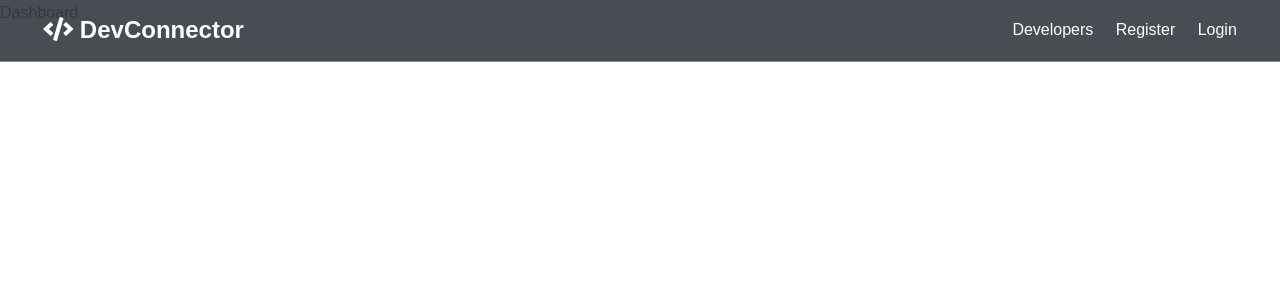
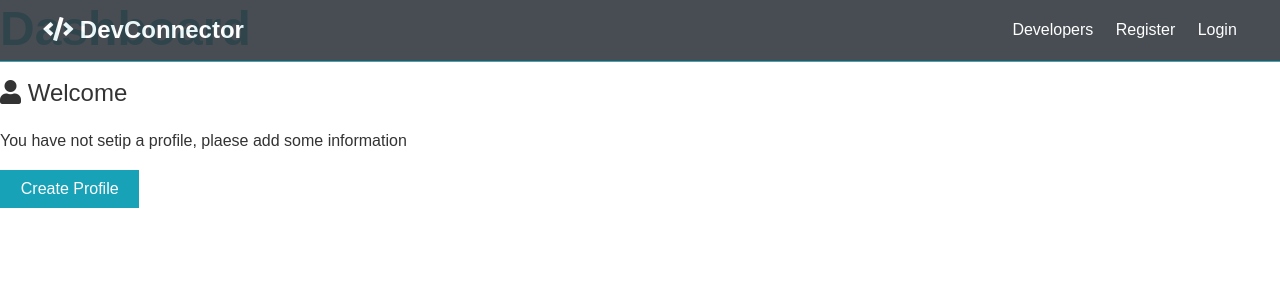
Before and after one commit to hanane54/MERN-STACK-social-network, a React (Create React App) app in the folder client/: page /dashboard in a window 1280 px wide. Shown: the top 300 px of the page. Built offline with nearby package versions, Linux system fonts and the light colour scheme; no server answers.

Commit message:
Started: the createProfile component

```diff
--- a/client/src/actions/auth.js
+++ b/client/src/actions/auth.js
@@ -8,6 +8,7 @@ import {
   LOGIN_SUCCESS,
   LOGIN_FAIL,
   LOGOUT,
+  CLEAR_PROFILE,
 } from "./types";
 import setAuthToken from "../utils/setAuthToken";
 
@@ -96,8 +97,8 @@ export const login = (email, password) => async (dispatch) => {
   }
 };
 
-
 // Logout / Clear Profile
-export const logout = () => dispatch => {
-    dispatch({type: LOGOUT});
-}
+export const logout = () => (dispatch) => {
+  dispatch({ type: CLEAR_PROFILE });
+  dispatch({ type: LOGOUT });
+};
--- a/client/src/components/dashboard/Dashboard.js
+++ b/client/src/components/dashboard/Dashboard.js
@@ -1,17 +1,38 @@
-import React, { useEffect } from "react";
+import React, { Fragment, useEffect } from "react";
+import { Link } from "react-router-dom";
 import PropTypes from "prop-types";
 import { connect } from "react-redux";
+import Spinner from "../layouts/Spinner";
 import { getCurrentProfile } from "../../actions/profile";
 
-export const Dashboard = ({ getCurrentProfile, auth, profile }) => {
+export const Dashboard = ({
+  getCurrentProfile,
+  auth: { user },
+  profile: { profile, loading },
+}) => {
   useEffect(() => {
     getCurrentProfile();
   }, []);
 
-  return (
-    <div>
-      Dashboard
-    </div>
+  return loading && profile === null ? (
+    <Spinner />
+  ) : (
+    <Fragment>
+      <h1 className="large text-primary"> Dashboard </h1>
+      <p className="lead">
+        <i className="fas fa-user"></i> Welcome {user && user.name}
+      </p>
+      {profile !== null ? (
+        <Fragment>Has</Fragment>
+      ) : (
+        <Fragment>
+          <p>You have not setip a profile, plaese add some information</p>
+          <Link to="/create-profile" className="btn btn-primary my-1" >
+            Create Profile
+          </Link>
+        </Fragment>
+      )}
+    </Fragment>
   );
 };
 
--- a/client/src/components/layouts/Landing.js
+++ b/client/src/components/layouts/Landing.js
@@ -1,7 +1,14 @@
 import React from "react";
-import {Link} from 'react-router-dom';
+import {Link, Navigate} from 'react-router-dom';
+import { connect } from "react-redux";
+import PropTypes from 'prop-types';
 
-export const Landing = () => {
+export const Landing = ({ isAuthenticated }) => {
+
+  if(isAuthenticated){
+    return <Navigate to='/dashboard'/>
+  }
+
   return (
     <section className="landing">
       <div className="dark-overlay">
@@ -25,4 +32,12 @@ export const Landing = () => {
   );
 };
 
-export default Landing;
+Landing.propTypes = {
+  isAuthenticated: PropTypes.bool
+}
+
+const mapStateToProps = state => ({
+  isAuthenticated: state.auth.isAuthenticated
+})
+
+export default connect(mapStateToProps)(Landing);
--- a/client/src/components/layouts/Navbar.js
+++ b/client/src/components/layouts/Navbar.js
@@ -8,6 +8,12 @@ import { logout } from "../../actions/auth";
 export const Navbar = ({ auth: { isAuthenticated, loading }, logout }) => {
   const authLinks = (
     <ul>
+      <li>
+        <Link to="/dashboard">
+          <i className="fas fa-user"></i>
+          <span>Dashboard</span>
+        </Link>
+      </li>
       <li>
         <a onClick={logout} href="#!">
           <i className="fas fa-sign-out-alt"></i>
@@ -38,7 +44,9 @@ export const Navbar = ({ auth: { isAuthenticated, loading }, logout }) => {
           <i className="fas fa-code"></i> DevConnector
         </Link>
       </h1>
-      { !loading && (<Fragment>{isAuthenticated? authLinks : guestLinks}</Fragment>)}
+      {!loading && (
+        <Fragment>{isAuthenticated ? authLinks : guestLinks}</Fragment>
+      )}
     </nav>
   );
 };
--- /dev/null
+++ b/client/src/components/layouts/Spinner.js
@@ -0,0 +1,14 @@
+import React, {Fragment} from 'react';
+import spinner from './spinner.gif';
+
+const Spinner =  () => {
+    <Fragment>
+        <img
+            src={spinner}
+            style={{width: '200px', margin:'auto', display:'block'}}
+            alt='Loading...'
+        />
+    </Fragment>
+}
+
+export default Spinner;
--- a/client/src/reducers/profile.js
+++ b/client/src/reducers/profile.js
@@ -1,4 +1,4 @@
-import { GET_PROFILE, PROFILE_ERROR } from "../actions/types";
+import { GET_PROFILE, PROFILE_ERROR, CLEAR_PROFILE } from "../actions/types";
 
 const initialState={
     profile: null,
@@ -23,6 +23,13 @@ export default function(state= initialState, action){
             error: payload,
             loading: false
         }
+        case CLEAR_PROFILE:
+            return {
+                ...state,
+                profile: null,
+                repos: [],
+                loading: false
+            }
         default:
             return state;
     }
```
Also changed, not shown: client/src/components/profile-forms/CreateProfile.js (added, +15 -0 lines), client/src/components/layouts/spinner.gif (added).
